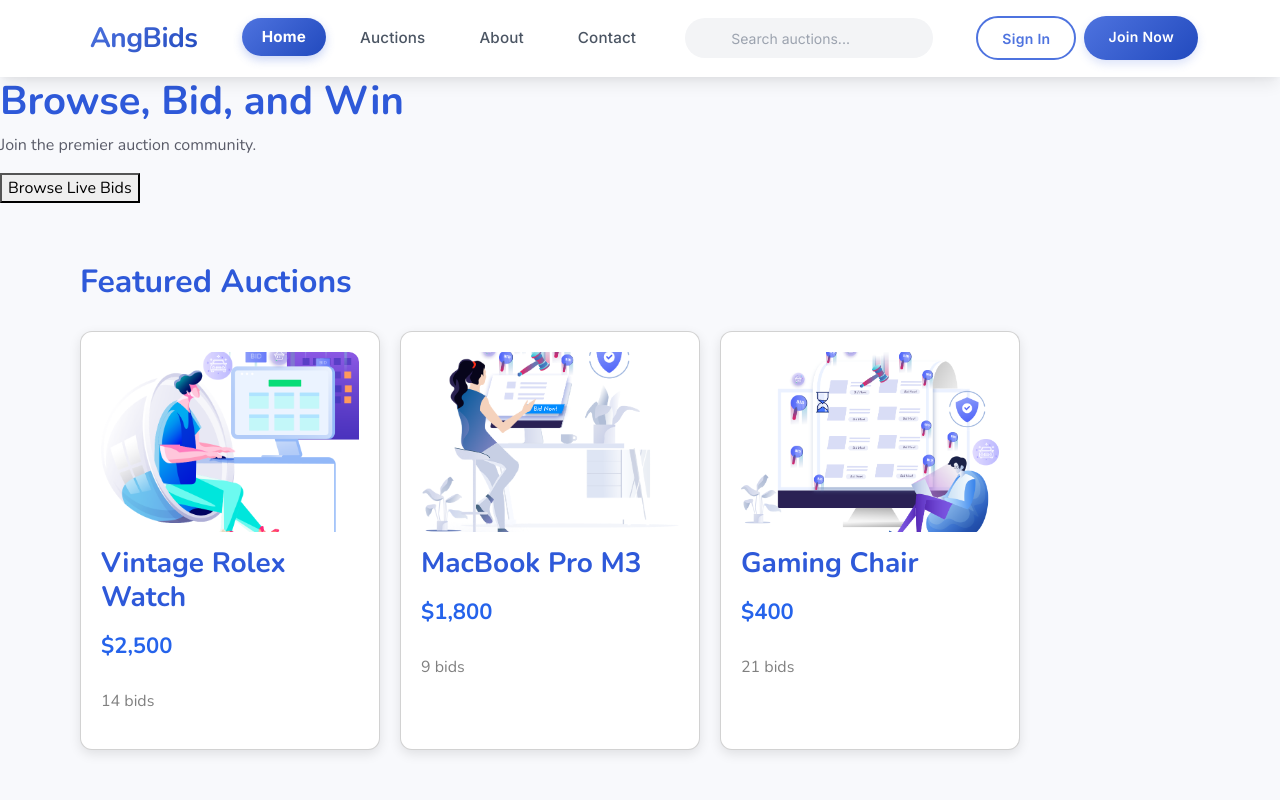
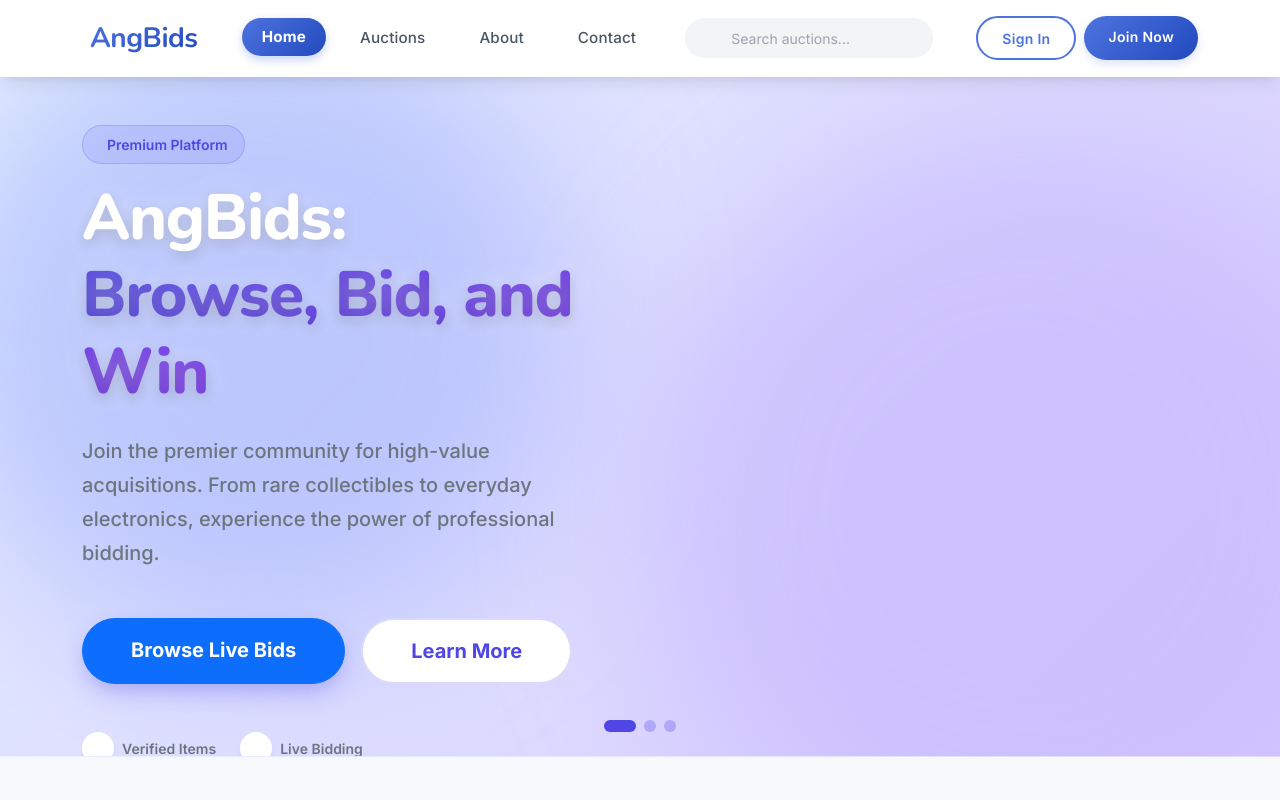
Before and after one commit to PriyanshuKhakkhar/larabids-client, an Angular app: page / in a window 1280 px wide. Shown: the top 800 px of the page. Built offline with nearby package versions, Linux system fonts and the light colour scheme.

Commit message:
Build premium hero section

```diff
--- a/src/app/core/constants/hero-data.ts
+++ b/src/app/core/constants/hero-data.ts
@@ -1,20 +1,47 @@
 export const HERO_SLIDES = [
   {
-    title: 'Browse, Bid, and Win',
-    description: 'Join the premier auction community.',
-    image: 'assets/images/banner-1.png',
-    buttonText: 'Browse Live Bids'
+    badge: 'Premium Platform',
+    titlePrefix: 'AngBids: ',
+    titleHighlight: 'Browse, Bid, and Win',
+    description: 'Join the premier community for high-value acquisitions. From rare collectibles to everyday electronics, experience the power of professional bidding.',
+    image: 'assets/images/banner-3.png',
+    primaryButtonText: 'Browse Live Bids',
+    primaryButtonLink: '/auctions',
+    secondaryButtonText: 'Learn More',
+    secondaryButtonLink: '/about',
+    features: [
+      { text: 'Verified Items', icon: 'fas fa-shield-alt' },
+      { text: 'Live Bidding', icon: 'fas fa-gavel' }
+    ]
   },
   {
-    title: 'Launch Your Auction Today',
-    description: 'Transform collectibles into profit.',
+    badge: 'Seller Spotlight',
+    titlePrefix: 'Launch Your ',
+    titleHighlight: 'Auction Today',
+    description: 'Transform your collectibles into profit. Connect with high-intent bidders and achieve the ultimate hammer price for your most prized possessions.',
     image: 'assets/images/banner-2.png',
-    buttonText: 'Start Selling'
+    primaryButtonText: 'Start Selling',
+    primaryButtonLink: '/auctions/create',
+    secondaryButtonText: 'Join Marketplace',
+    secondaryButtonLink: '/register',
+    features: [
+      { text: 'Zero Setup Fee', icon: 'fas fa-tag' },
+      { text: 'Global Reach', icon: 'fas fa-globe' }
+    ]
   },
   {
-    title: 'Trusted by Thousands',
-    description: 'Secure bidding experience.',
-    image: 'assets/images/banner-3.png',
-    buttonText: 'View Live Bids'
+    badge: 'Safe & Secure',
+    titlePrefix: 'Trusted by ',
+    titleHighlight: 'Thousands',
+    description: 'Join India\'s most secure auction community. Enjoy verified listings, real-time bid tracking, and seamless, protected payments on every transaction.',
+    image: 'assets/images/banner-1.png',
+    primaryButtonText: 'View Live Bids',
+    primaryButtonLink: '/auctions',
+    secondaryButtonText: 'How it works',
+    secondaryButtonLink: '/about',
+    features: [
+      { text: '100% Secure', icon: 'fas fa-lock' },
+      { text: '24/7 Support', icon: 'fas fa-headset' }
+    ]
   }
 ];
--- a/src/app/features/home/components/hero/hero.html
+++ b/src/app/features/home/components/hero/hero.html
@@ -1,19 +1,83 @@
-@if(currentSlide){
+<section class="hero-section">
+  <!-- Decorative background elements -->
+  <div class="hero-bg-glow glow-1"></div>
+  <div class="hero-bg-glow glow-2"></div>
 
-<section>
+  <div class="container h-100">
+    @if(currentSlide) {
+      <div class="row align-items-center h-100 py-5">
 
-  <h1>{{ currentSlide.title }}</h1>
+        <!-- Left Content -->
+        <div class="col-lg-6 hero-content text-center text-lg-start mb-5 mb-lg-0">
+          <div class="badge-pill mb-3 fade-in-up" style="animation-delay: 0.1s;">
+            <i class="fas fa-sparkles me-2"></i> {{ currentSlide.badge }}
+          </div>
 
-  <p>{{ currentSlide.description }}</p>
+          <h1 class="display-3 fw-extrabold mb-4 hero-title fade-in-up" style="animation-delay: 0.2s;">
+            {{ currentSlide.titlePrefix }}
+            <br class="d-none d-lg-block">
+            <span class="text-gradient">{{ currentSlide.titleHighlight }}</span>
+          </h1>
 
-  @if(currentSlide.buttonText){
-    <button>{{ currentSlide.buttonText }}</button>
-  }
+          <p class="lead text-secondary mb-5 hero-subtitle fade-in-up mx-auto mx-lg-0" style="animation-delay: 0.3s;">
+            {{ currentSlide.description }}
+          </p>
 
+          <div class="hero-actions d-flex flex-wrap justify-content-center justify-content-lg-start gap-3 fade-in-up" style="animation-delay: 0.4s;">
+            <a [routerLink]="currentSlide.primaryButtonLink" class="btn btn-primary btn-lg rounded-pill px-5 py-3 shadow-lg btn-glow fw-bold">
+              {{ currentSlide.primaryButtonText }}
+            </a>
+            <a [routerLink]="currentSlide.secondaryButtonLink" class="btn btn-outline-primary btn-lg rounded-pill px-5 py-3 bg-white fw-bold">
+              {{ currentSlide.secondaryButtonText }}
+            </a>
+          </div>
+
+          <div class="hero-features mt-5 d-flex gap-4 justify-content-center justify-content-lg-start fade-in-up" style="animation-delay: 0.5s;">
+            @for (feature of currentSlide.features; track feature.text) {
+              <div class="feature-item d-flex align-items-center text-secondary">
+                <div class="feature-icon-wrapper me-2">
+                  <i [class]="feature.icon"></i>
+                </div>
+                <span class="fw-semibold small">{{ feature.text }}</span>
+              </div>
+            }
+          </div>
+        </div>
+
+        <!-- Right Illustration -->
+        <div class="col-lg-6 position-relative hero-illustration d-none d-lg-block fade-in" style="animation-delay: 0.3s;">
+          <div class="illustration-wrapper text-center">
+            <img [src]="currentSlide.image" [alt]="currentSlide.titleHighlight" class="img-fluid floating-img">
+
+            <!-- Floating Badge -->
+            <div class="floating-badge badge-top-right">
+              <div class="d-flex align-items-center">
+                <div class="pulse-ring me-2"></div>
+                <span class="fw-bold small text-dark">Live Now</span>
+              </div>
+            </div>
+          </div>
+        </div>
+
+      </div>
+    } @else {
+      <div class="text-center py-5">
+        <div class="spinner-border text-primary" role="status">
+          <span class="visually-hidden">Loading...</span>
+        </div>
+      </div>
+    }
+  </div>
+
+  <!-- Slider Dots -->
+  <div class="hero-slider-controls position-absolute bottom-0 start-50 translate-middle-x mb-4 d-flex gap-2">
+    @for (slide of slides; track $index) {
+      <button
+        class="slider-dot"
+        [class.active]="currentIndex === $index"
+        (click)="goToSlide($index)"
+        [attr.aria-label]="'Go to slide ' + ($index + 1)">
+      </button>
+    }
+  </div>
 </section>
-
-}@else{
-
-<p>Loading hero...</p>
-
-}
--- a/src/app/features/home/components/hero/hero.scss
+++ b/src/app/features/home/components/hero/hero.scss
@@ -0,0 +1,252 @@
+// Variables
+$primary: #4f46e5;
+$primary-light: #818cf8;
+$secondary-text: #475569;
+$dark-text: #0f172a;
+
+.hero-section {
+  position: relative;
+  width: 100%;
+  min-height: 85vh; // Increased hero height to around 85vh
+  display: flex;
+  align-items: center;
+  background: linear-gradient(135deg, #e4efff 0%, #d8cbff 100%); // Strengthened gradient contrast slightly
+  overflow: hidden;
+  font-family: 'Inter', system-ui, sans-serif;
+  padding-bottom: 3rem;
+}
+
+// Background glows
+.hero-bg-glow {
+  position: absolute;
+  border-radius: 50%;
+  filter: blur(80px);
+  z-index: 0;
+  opacity: 0.6;
+}
+.glow-1 {
+  top: -10%;
+  left: -5%;
+  width: 50vw;
+  height: 50vw;
+  background: #a5b4fc;
+}
+.glow-2 {
+  bottom: -20%;
+  right: -10%;
+  width: 60vw;
+  height: 60vw;
+  background: #c4b5fd;
+}
+
+// Typography
+.fw-extrabold {
+  font-weight: 800;
+  color: $dark-text;
+  letter-spacing: -0.02em;
+  line-height: 1.2;
+}
+
+.text-gradient {
+  background: linear-gradient(135deg, #4f46e5 0%, #7c3aed 100%);
+  -webkit-background-clip: text;
+  -webkit-text-fill-color: transparent;
+  background-clip: text;
+}
+
+.badge-pill {
+  display: inline-block;
+  padding: 0.5rem 1rem;
+  background: rgba(79, 70, 229, 0.1);
+  color: $primary;
+  border-radius: 50px;
+  font-weight: 600;
+  font-size: 0.875rem;
+  backdrop-filter: blur(4px);
+  border: 1px solid rgba(79, 70, 229, 0.2);
+}
+
+.hero-subtitle {
+  font-size: 1.25rem;
+  line-height: 1.7;
+  color: #1e293b; // Improved subtitle readability with darker slate color
+  font-weight: 500;
+  max-width: 90%;
+}
+
+// Buttons
+.btn-glow {
+  box-shadow: 0 10px 25px -5px rgba(79, 70, 229, 0.4) !important;
+  transition: all 0.3s ease;
+
+  &:hover {
+    transform: translateY(-2px);
+    box-shadow: 0 15px 30px -5px rgba(79, 70, 229, 0.5) !important;
+  }
+}
+
+.btn-outline-primary {
+  border: 2px solid rgba(79, 70, 229, 0.2);
+  color: $primary;
+  transition: all 0.3s ease;
+
+  &:hover {
+    background: #fff;
+    border-color: $primary;
+    transform: translateY(-2px);
+  }
+}
+
+// Features
+.feature-icon-wrapper {
+  width: 32px;
+  height: 32px;
+  border-radius: 50%;
+  background: #fff;
+  display: flex;
+  align-items: center;
+  justify-content: center;
+  color: $primary;
+  box-shadow: 0 4px 6px -1px rgba(0, 0, 0, 0.05);
+}
+
+// Illustration
+.illustration-wrapper {
+  position: relative;
+  z-index: 2;
+
+  &::before {
+    content: '';
+    position: absolute;
+    top: 50%;
+    left: 50%;
+    transform: translate(-50%, -50%);
+    width: 80%;
+    height: 80%;
+    background: radial-gradient(circle, rgba(255,255,255,0.8) 0%, rgba(255,255,255,0) 70%);
+    z-index: -1;
+    border-radius: 50%;
+  }
+}
+
+.floating-img {
+  animation: float 6s ease-in-out infinite;
+  max-height: 500px;
+  filter: drop-shadow(0 20px 40px rgba(0,0,0,0.15));
+}
+
+.floating-badge {
+  position: absolute;
+  background: rgba(255, 255, 255, 0.9);
+  backdrop-filter: blur(8px);
+  padding: 0.75rem 1.25rem;
+  border-radius: 12px;
+  box-shadow: 0 10px 25px rgba(0,0,0,0.1);
+  border: 1px solid rgba(255,255,255,0.5);
+  animation: float-delayed 7s ease-in-out infinite;
+}
+
+.badge-top-right {
+  top: 15%;
+  right: -5%;
+}
+
+.pulse-ring {
+  width: 12px;
+  height: 12px;
+  background: #10b981;
+  border-radius: 50%;
+  position: relative;
+
+  &::after {
+    content: '';
+    position: absolute;
+    top: 0;
+    left: 0;
+    width: 100%;
+    height: 100%;
+    background: inherit;
+    border-radius: inherit;
+    animation: pulse 2s cubic-bezier(0.4, 0, 0.6, 1) infinite;
+  }
+}
+
+// Slider dots
+.hero-slider-controls {
+  z-index: 10;
+}
+
+.slider-dot {
+  width: 12px;
+  height: 12px;
+  border-radius: 50%;
+  border: none;
+  background: rgba(79, 70, 229, 0.3);
+  padding: 0;
+  transition: all 0.3s ease;
+  cursor: pointer;
+
+  &.active {
+    background: $primary;
+    width: 32px;
+    border-radius: 6px;
+  }
+
+  &:hover:not(.active) {
+    background: rgba(79, 70, 229, 0.6);
+  }
+}
+
+// Animations
+@keyframes float {
+  0% { transform: translateY(0px); }
+  50% { transform: translateY(-15px); }
+  100% { transform: translateY(0px); }
+}
+
+@keyframes float-delayed {
+  0% { transform: translateY(0px); }
+  50% { transform: translateY(10px); }
+  100% { transform: translateY(0px); }
+}
+
+@keyframes pulse {
+  0% { transform: scale(1); opacity: 0.7; }
+  100% { transform: scale(2.5); opacity: 0; }
+}
+
+.fade-in-up {
+  opacity: 0;
+  transform: translateY(20px);
+  animation: fadeInUp 0.8s forwards;
+}
+
+.fade-in {
+  opacity: 0;
+  animation: fadeIn 1s forwards;
+}
+
+@keyframes fadeInUp {
+  to {
+    opacity: 1;
+    transform: translateY(0);
+  }
+}
+
+@keyframes fadeIn {
+  to {
+    opacity: 1;
+  }
+}
+
+// Responsive
+@media (max-width: 991px) {
+  .hero-section {
+    min-height: auto;
+    padding-top: 4rem;
+    padding-bottom: 6rem;
+  }
+  .hero-subtitle {
+    font-size: 1.1rem;
+  }
+}
--- a/src/app/features/home/components/hero/hero.ts
+++ b/src/app/features/home/components/hero/hero.ts
@@ -1,31 +1,48 @@
-import { Component, OnInit } from '@angular/core';
+import { Component, OnInit, OnDestroy } from '@angular/core';
 import { HERO_SLIDES } from '../../../../core/constants/hero-data';
+import { RouterLink } from '@angular/router';
 
 @Component({
   selector: 'app-hero',
-  imports: [],
+  imports: [RouterLink],
   templateUrl: './hero.html',
   styleUrl: './hero.scss'
 })
-export class Hero implements OnInit {
+export class Hero implements OnInit, OnDestroy {
 
   slides = HERO_SLIDES;
 
   currentIndex = 0;
+  private intervalId: any;
 
   get currentSlide() {
     return this.slides[this.currentIndex];
   }
 
   ngOnInit() {
+    this.startTimer();
+  }
 
-    setInterval(() => {
+  ngOnDestroy() {
+    this.stopTimer();
+  }
 
-      this.currentIndex =
-        (this.currentIndex + 1) % this.slides.length;
+  startTimer() {
+    this.intervalId = setInterval(() => {
+      this.currentIndex = (this.currentIndex + 1) % this.slides.length;
+    }, 5000);
+  }
 
-    }, 3000);
+  stopTimer() {
+    if (this.intervalId) {
+      clearInterval(this.intervalId);
+    }
+  }
 
+  goToSlide(index: number) {
+    this.currentIndex = index;
+    this.stopTimer();
+    this.startTimer();
   }
 
 }
```
